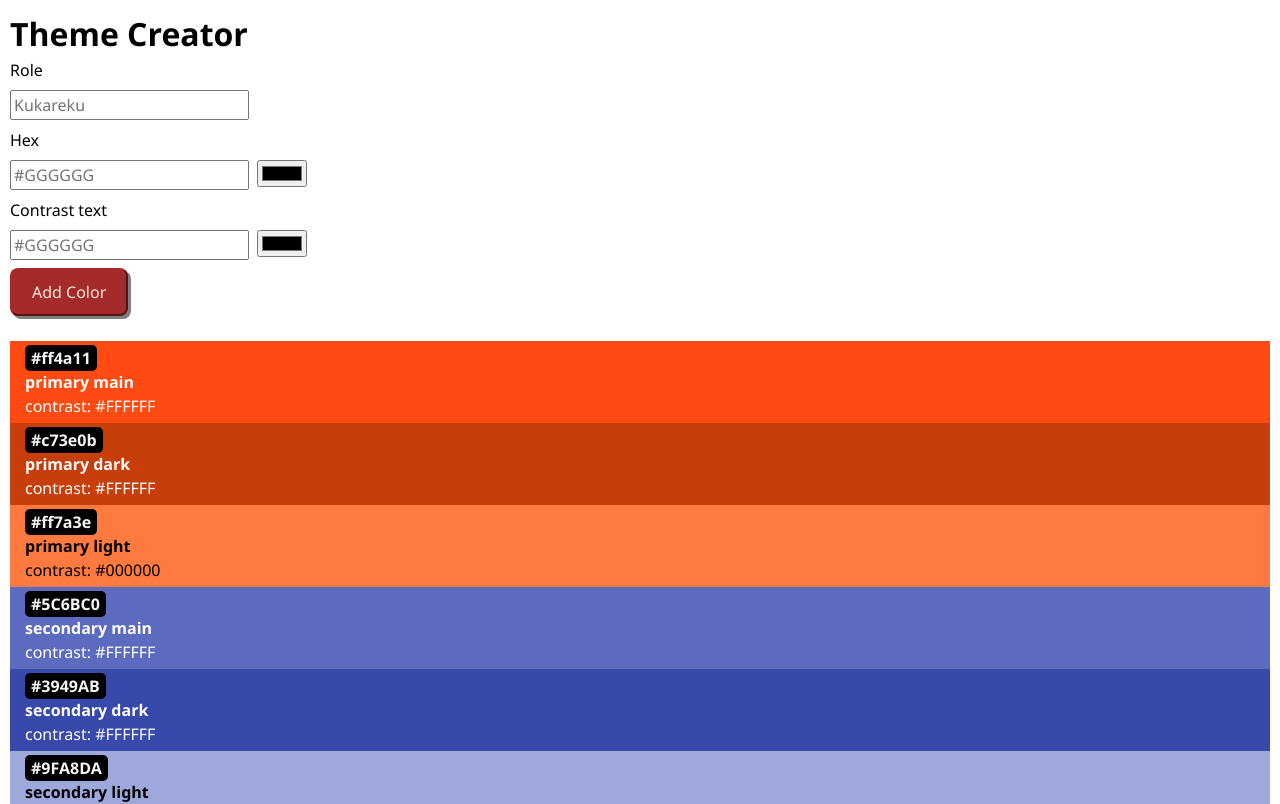
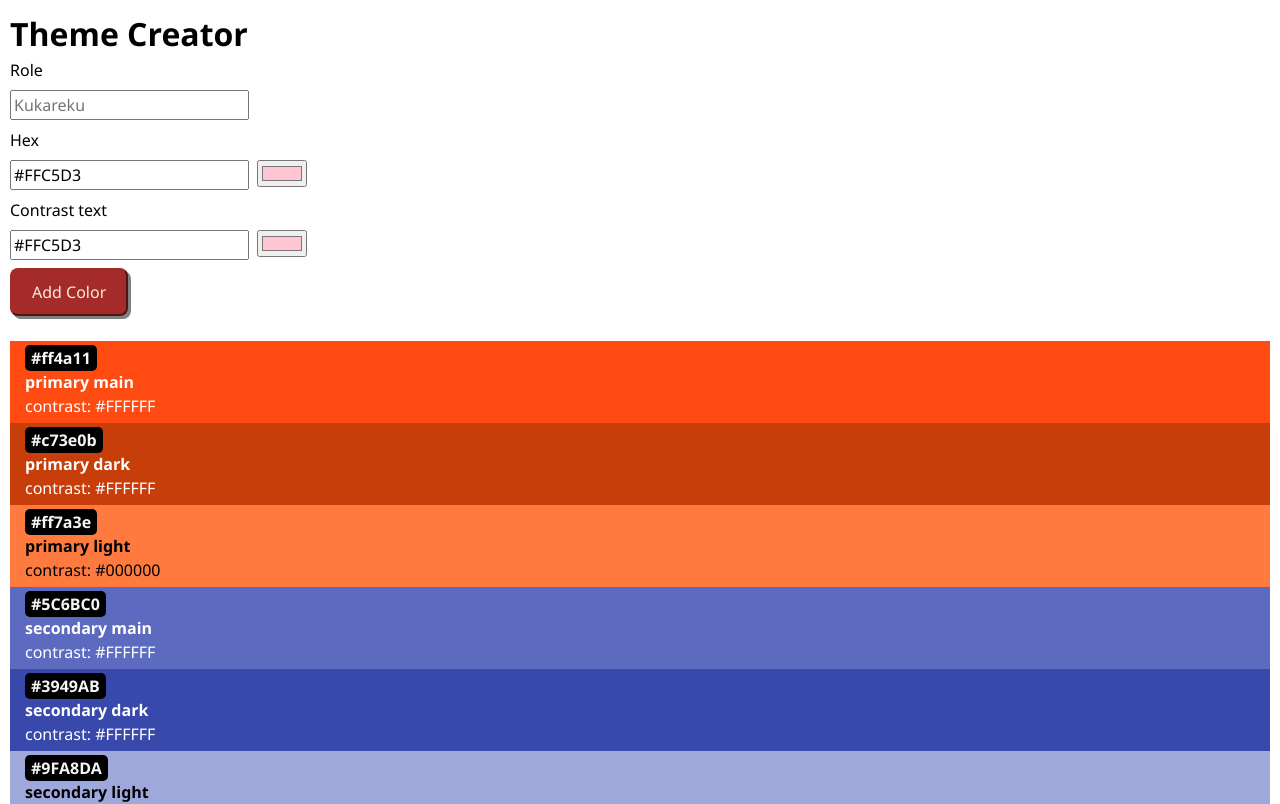
Before and after one commit to ArtemiyShokin/recap-project-4, a React (Vite) app: page / in a window 1280 px wide. Shown: the top 804 px of the page. Built offline with nearby package versions, Linux system fonts and the light colour scheme.

Commit message:
created the option to add a card to the theme

```diff
--- /dev/null
+++ b/src/Components/ColorInput/ColorInput.jsx
@@ -0,0 +1,24 @@
+import { useState } from "react";
+
+export default function ColorInput({ id, name, placeholder, defaultValue }) {
+  const [ColorInputValue, setColorInputValue] = useState(defaultValue);
+  return (
+    <div className="form__field">
+      <input
+        value={ColorInputValue}
+        id={id}
+        name={name}
+        placeholder={placeholder}
+        onChange={(event) => setColorInputValue(event.target.value)}
+      />
+      <input
+        value={ColorInputValue}
+        id={id}
+        name={name}
+        type="color"
+        placeholder={placeholder}
+        onChange={(event) => setColorInputValue(event.target.value)}
+      />
+    </div>
+  );
+}
--- a/src/Components/Form/Form.jsx
+++ b/src/Components/Form/Form.jsx
@@ -1,3 +1,4 @@
+import ColorInput from "../ColorInput/ColorInput";
 import "./Form.css";
 export default function Form({ onAddColorCard }) {
   function handleSubmit(event) {
@@ -25,7 +26,13 @@ export default function Form({ onAddColorCard }) {
           />
         </div>
         <label htmlFor="hex"> Hex</label>
-        <div className="form__field">
+        <ColorInput
+          id="hex"
+          name="hex"
+          placeholder="#GUGUGU"
+          defaultValue="#FFC5D3"
+        />
+        {/* <div className="form__field">
           <input
             id="hex"
             name="hex"
@@ -34,9 +41,15 @@ export default function Form({ onAddColorCard }) {
             required
           />
           <input id="hex" name="hex" type="color" />
-        </div>
+        </div> */}
         <label htmlFor="contrast"> Contrast text</label>
-        <div className="form__field">
+        <ColorInput
+          id="contrast"
+          name="contrastText"
+          placeholder="#GAGAGA"
+          defaultValue="#FFC5D3"
+        />
+        {/* <div className="form__field">
           <input
             id="contrast"
             name="contrastText"
@@ -45,7 +58,7 @@ export default function Form({ onAddColorCard }) {
             required
           />
           <input id="contrast" name="contrastText" type="color" />
-        </div>
+        </div> */}
         <div className="form__button-wrapper">
           <button> Add Color</button>
         </div>
```
